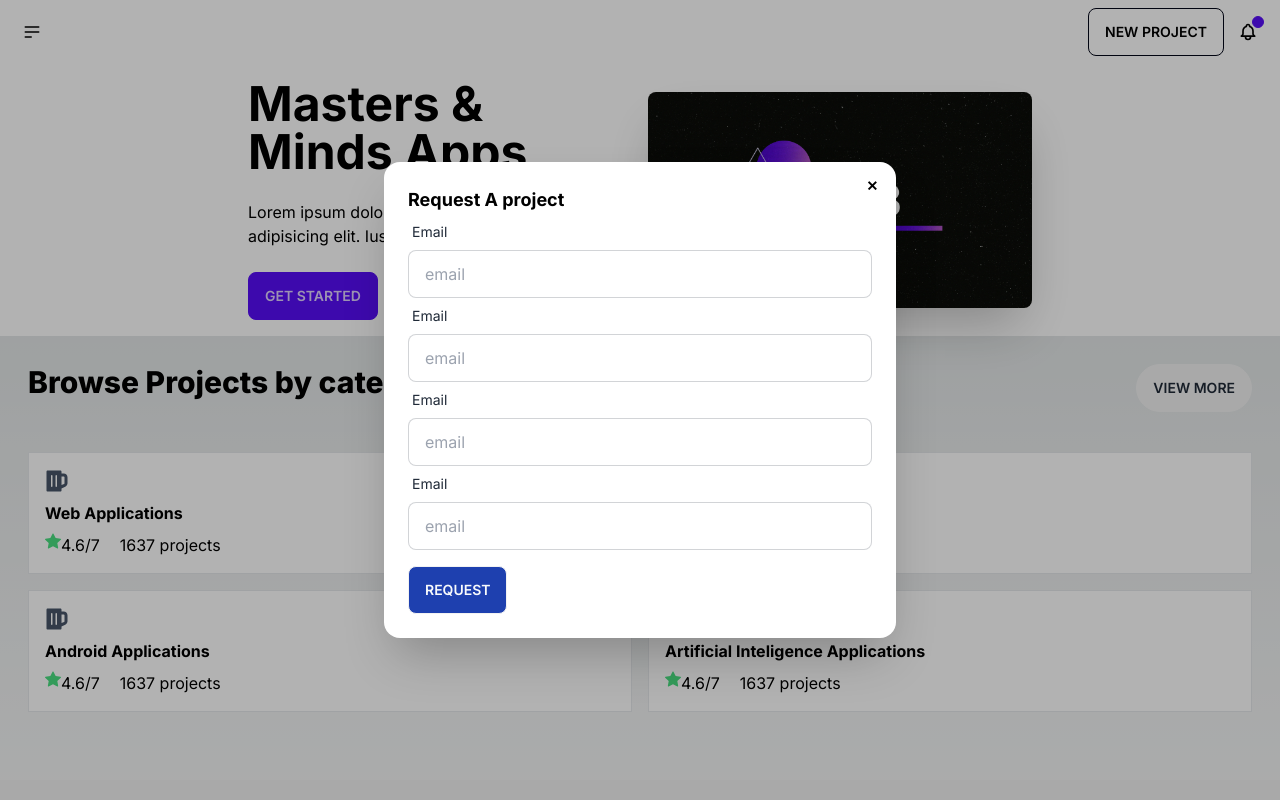
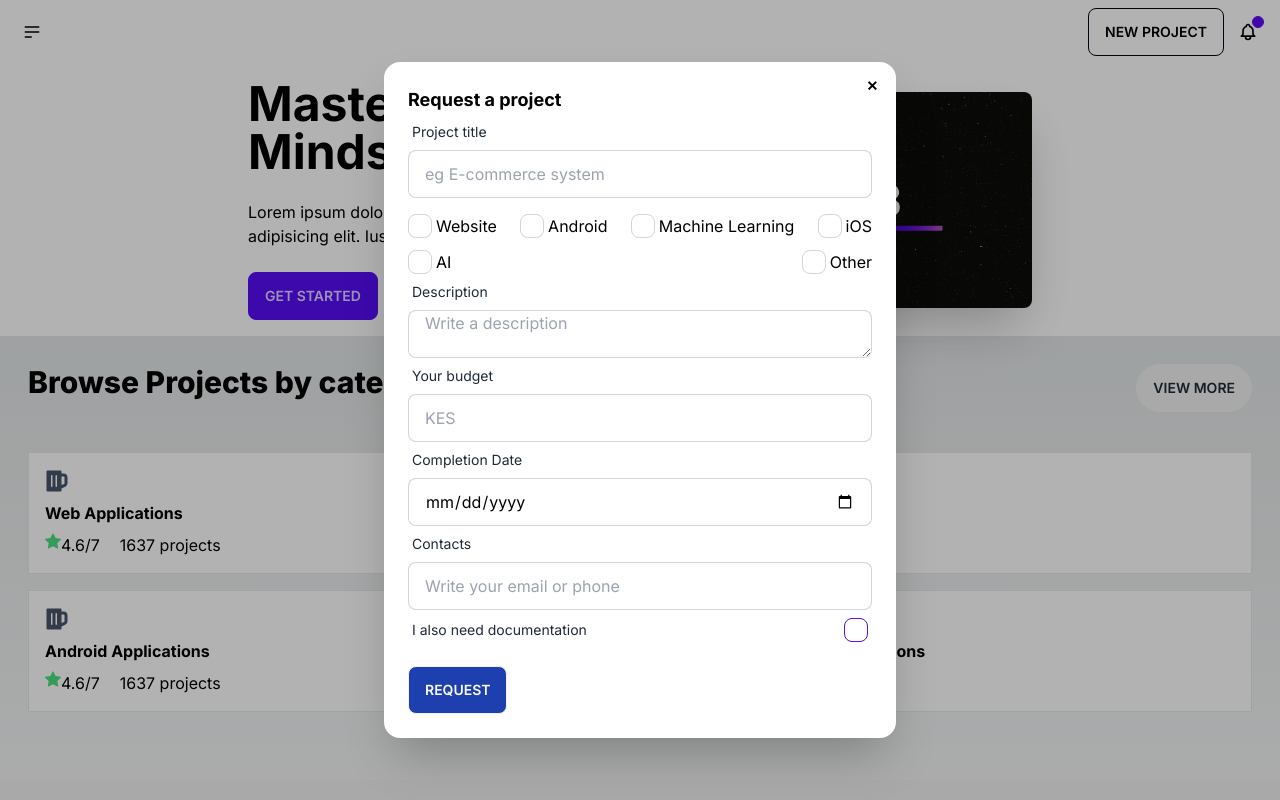
Before and after one commit to Legitimacy426/byitl, a Next.js app: page / in a window 1280 px wide. Both pictures are taken after a click on the button "NEW PROJECT". Shown: the top 800 px of the page. Built offline with nearby package versions, Linux system fonts and the light colour scheme.

Commit message:
added request project form

```diff
--- a/src/app/posts/components/Gridposts.jsx
+++ b/src/app/posts/components/Gridposts.jsx
@@ -7,7 +7,6 @@ const data = await res.json()
 
 const posts = data.project
 
-console.log(data)
 
   return (
     <main className="p-7">
--- a/src/components/Modal.jsx
+++ b/src/components/Modal.jsx
@@ -1,8 +1,46 @@
 "use client"
 
-import React from 'react'
+import React, { useState } from 'react'
 
 const Modal = () => {
+  const [title,setTitle] = useState('')
+  const [description,setDescription] = useState('')
+
+  const [budget,setBudget] = useState('')
+  const [comDate,setcomDate] = useState('')
+  const [contacts,setContacts] = useState('')
+  const [tag,setTag] = useState([])
+  const [documentation,setDocumentation] = useState('false')
+const handleChecked = (e)=>{
+if(e.target.checked){
+setTag([...tag, e.target.value])
+}else{
+  setTag(tag.filter((item) => item !== e.target.value));
+}
+}
+
+const handleDoc = (e)=>{
+  if(e.target.checked){
+  setDocumentation('true')
+  }else{
+    setDocumentation('false')
+  }
+  }
+  const handleSubmit = ()=>{
+    // submit form
+    const post = {
+      title,
+      description,
+      budget,
+      comDate,
+      contacts,
+      tag,
+      documentation,
+      createdAt:new Date()
+    }
+    console.log(post)
+  }
+
   return (
     <>
     {/* You can open the modal using document.getElementById('ID').showModal() method */}
@@ -13,33 +51,63 @@ const Modal = () => {
       {/* if there is a button in form, it will close the modal */}
       <button className="btn btn-sm btn-circle btn-ghost absolute right-2 top-2">✕</button>
     </form>
-    <h3 className="font-bold text-lg">Request A project</h3>
+    <h3 className="font-bold text-lg">Request a project</h3>
+
    <div>
    <div className="form-control">
           <label className="label">
-            <span className="label-text">Email</span>
+            <span className="label-text">Project title</span>
           </label>
-          <input type="email" placeholder="email" className="input input-bordered" required />
+          <input type="email" onChange={(e)=>{setTitle(e.target.value)}} placeholder="eg E-commerce system" className="input input-bordered" required />
         </div>
    <div className="form-control">
           <label className="label">
-            <span className="label-text">Email</span>
+            <span className="label-text"></span>
           </label>
-          <input type="email" placeholder="email" className="input input-bordered" required />
+<div className='flex justify-between gap-3 flex-wrap'>
+  <span className='flex gap-1'><input type="checkbox" className="checkbox"  value={'website'}  onChange = {handleChecked}/>Website </span>
+  <span className='flex gap-1'><input type="checkbox" className="checkbox" value={'android'}  onChange = {handleChecked}/>Android </span>
+  <span className='flex gap-1'><input type="checkbox" className="checkbox" value={'machine_learning'} onChange = {handleChecked}/>Machine Learning</span>
+  <span className='flex gap-1'><input type="checkbox" className="checkbox" value={'iOS'} onChange = {handleChecked}/>iOS </span>
+  <span className='flex gap-1'><input type="checkbox" className="checkbox" value={'artificial_intelligence'} onChange = {handleChecked}/>AI </span>
+  <span className='flex gap-1'><input type="checkbox" className="checkbox" value={'other'} onChange = {handleChecked}/>Other</span>
+
+</div>
         </div>
    <div className="form-control">
           <label className="label">
-            <span className="label-text">Email</span>
+            <span className="label-text">Description</span>
           </label>
-          <input type="email" placeholder="email" className="input input-bordered" required />
+         <textarea onChange={(e)=>{setDescription(e.target.value)}}  name="" id="" cols="30" rows="10" placeholder='Write a description' className="input input-bordered" required></textarea>
         </div>
    <div className="form-control">
           <label className="label">
-            <span className="label-text">Email</span>
+            <span className="label-text">Your budget</span>
           </label>
-          <input type="email" placeholder="email" className="input input-bordered" required />
+          <input type="number" onChange={(e)=>{setBudget(e.target.value)}} placeholder="KES " className="input input-bordered" required />
+
         </div>
-        <button className='btn mt-4 bg-blue-800 text-slate-50'>Request</button>
+   <div className="form-control">
+          <label className="label">
+            <span className="label-text">Completion Date</span>
+          </label>
+          <input type="date" onChange={(e)=>{setcomDate(e.target.value)}} placeholder="KES " className="input input-bordered" required />
+
+        </div>
+        <div className="form-control">
+          <label className="label">
+            <span className="label-text">Contacts</span>
+          </label>
+          <input type="text" onChange={(e)=>{setContacts(e.target.value)}} placeholder="Write your email or phone" className="input input-bordered" required />
+        </div>
+
+        <div className="form-control">
+  <label className="label cursor-pointer">
+    <span className="label-text">I also need documentation</span>
+    <input type="checkbox" value={"true"} onChange={handleDoc} className="checkbox checkbox-primary" />
+  </label>
+</div>
+        <button onClick={handleSubmit} className='btn mt-4 bg-blue-800 text-slate-50'>Request</button>
    </div>
   </div>
 </dialog>
```
